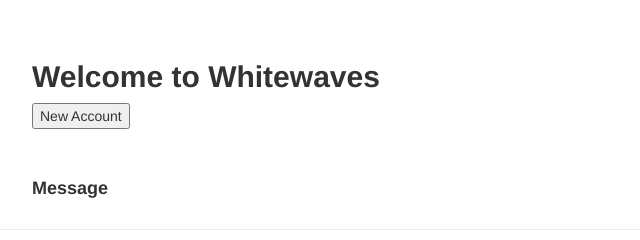
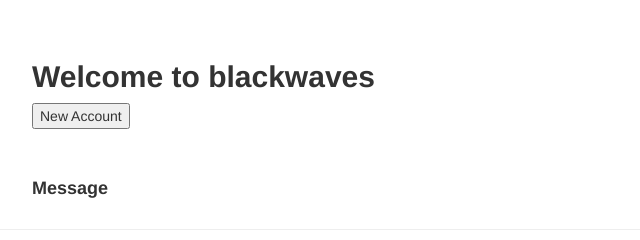
Before and after one commit to wangsoonphil/html_test, a website: page views/index.html in a window 1280 px wide. Shown: the top 240 px of the page, 38-678 px from the left. Drawn offline with nearby package versions, Linux system fonts and the light colour scheme.

Commit message:
Add files via upload

```diff
--- a/views/index.html
+++ b/views/index.html
@@ -41,7 +41,7 @@ $(document).ready(function(){
   <br>
   <br>
   <div class="container " role="main">
-    <h2><strong> Welcome to Whitewaves </strong></h2>
+    <h2><strong> Welcome to blackwaves </strong></h2>
   	<div id="tablePlace"></div>
 	<button id="newAccount">New Account</button>
   </div>
```
